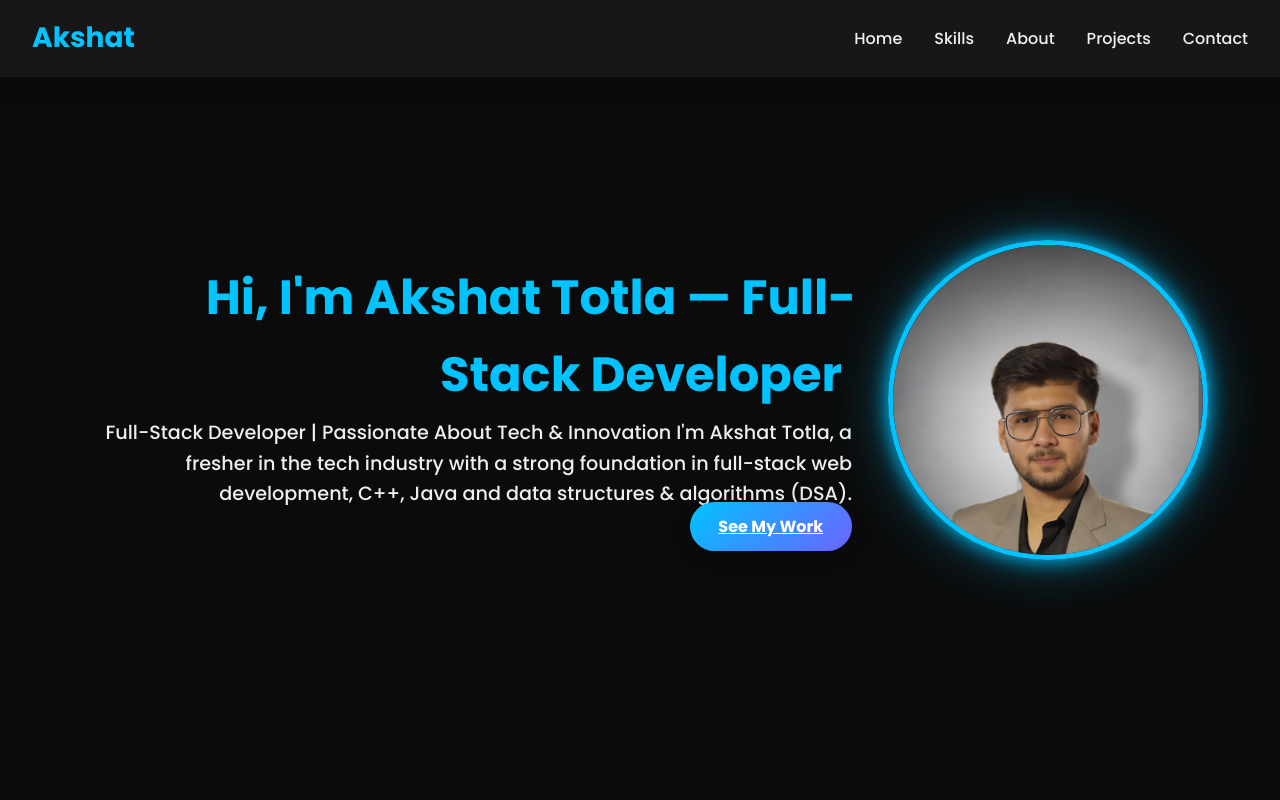
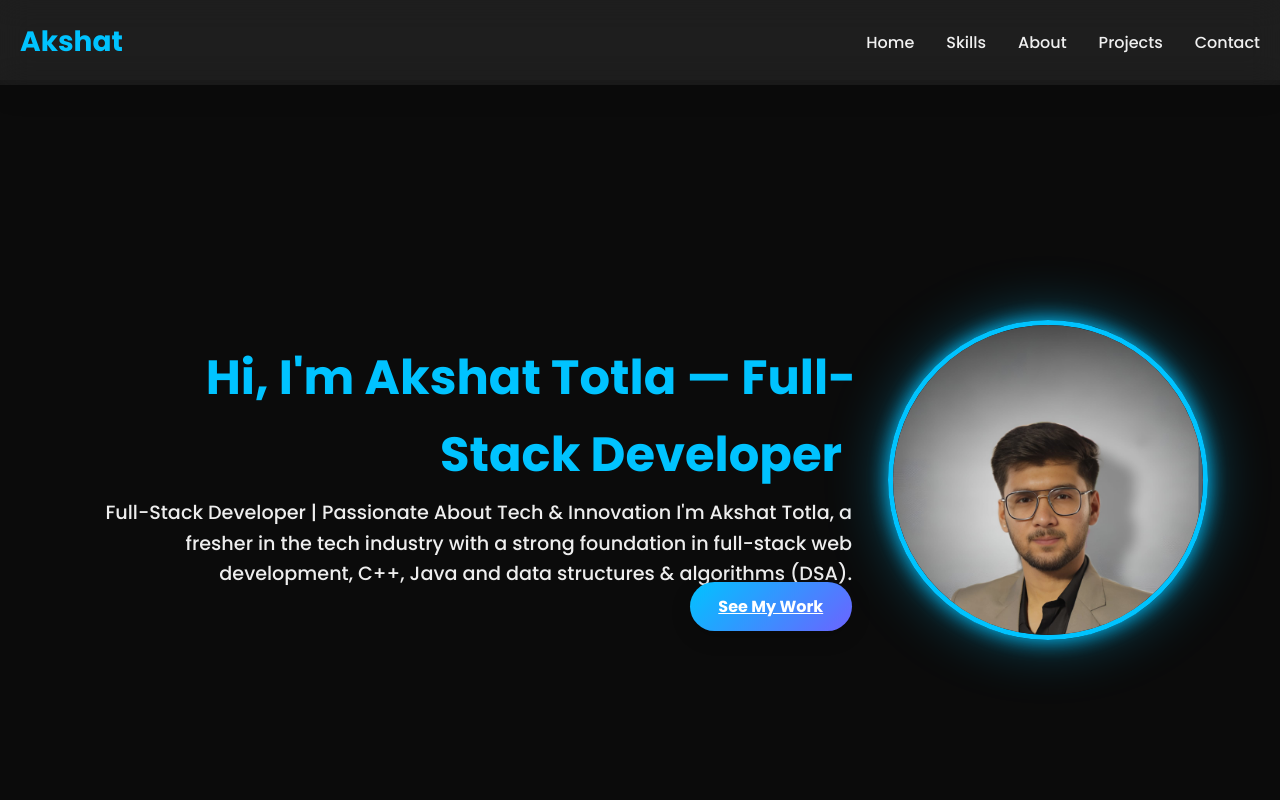
Before and after one commit to Akshat-Totla/portfolio, a plain HTML site: page index.html in a window 1280 px wide. Shown: the top 800 px of the page. Drawn offline with Linux system fonts and the light colour scheme.

Commit message:
Update style.css

```diff
--- a/style.css
+++ b/style.css
@@ -99,6 +99,15 @@ header {
     display: none;
   }
 }
+/* Example spacing */
+header {
+  padding: 20px;
+}
+
+.hero {
+  margin-top: 80px; /* creates space below the header */
+}
+
 
 /* Hero Section */
 .hero {
```
